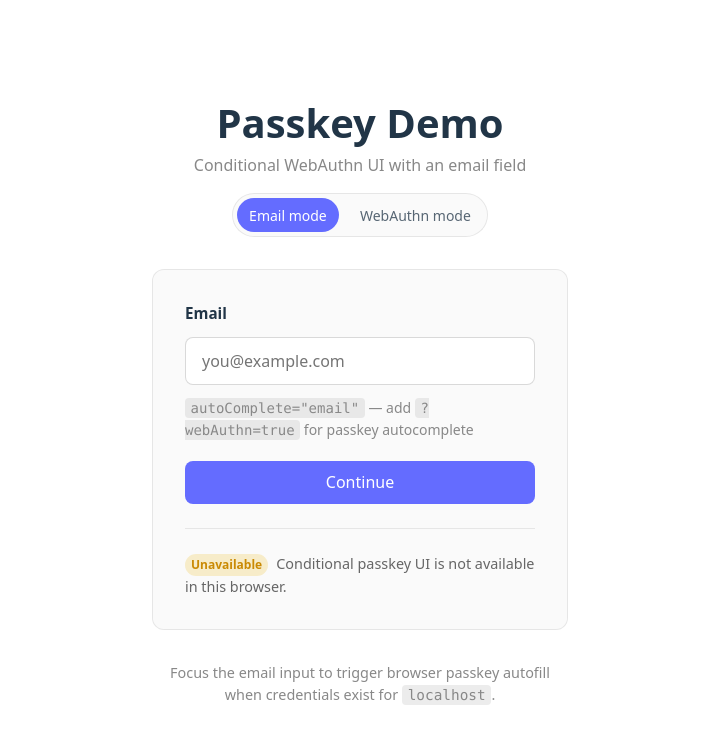
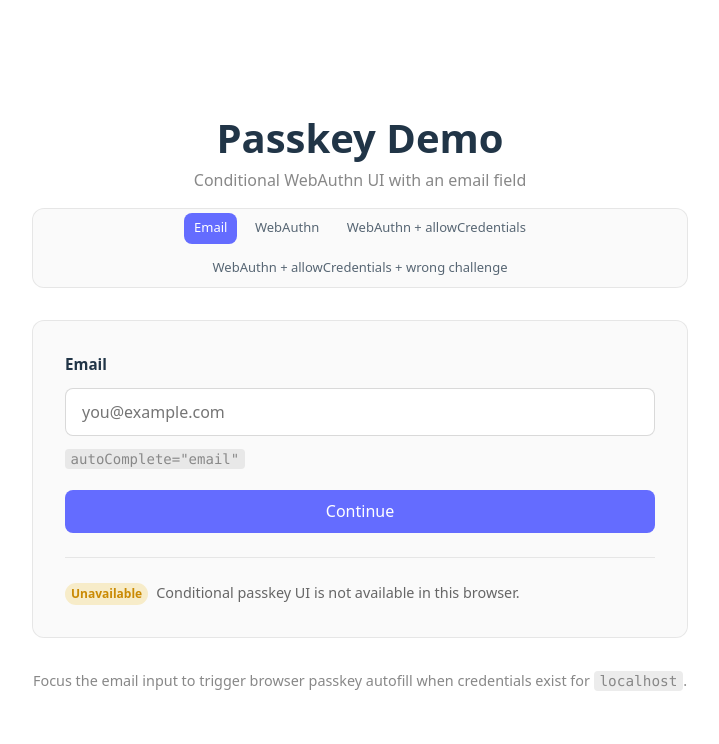
Before and after one commit to paulyangteam/passkey-demo, a React (Vite) app: page / in a window 1280 px wide. Shown: the top 744 px of the page, without its empty margins (280-999 px from the left). Built offline with nearby package versions, Linux system fonts and the light colour scheme.

Commit message:
fix: add more options

```diff
--- a/src/App.css
+++ b/src/App.css
@@ -1,5 +1,5 @@
 .app {
-  max-width: 480px;
+  max-width: 720px;
   margin: 0 auto;
   padding: 2rem;
   text-align: center;
@@ -23,12 +23,15 @@
 }
 
 .mode-nav {
-  display: inline-flex;
+  display: flex;
+  flex-wrap: wrap;
+  justify-content: center;
   gap: 0.5rem;
   padding: 0.25rem;
-  border-radius: 999px;
+  border-radius: 12px;
   border: 1px solid rgba(255, 255, 255, 0.12);
   background: rgba(255, 255, 255, 0.03);
+  max-width: 100%;
 }
 
 @media (prefers-color-scheme: light) {
@@ -40,13 +43,14 @@
 
 .mode-nav-link {
   display: inline-block;
-  padding: 0.45em 0.9em;
-  border-radius: 999px;
-  font-size: 0.875rem;
+  padding: 0.45em 0.75em;
+  border-radius: 8px;
+  font-size: 0.8125rem;
   font-weight: 500;
   text-decoration: none;
   color: inherit;
   opacity: 0.75;
+  text-align: center;
   transition:
     background-color 0.2s,
     opacity 0.2s;
@@ -61,10 +65,6 @@
   opacity: 1;
   background: #646cff;
   color: #fff;
-}
-
-.mode-nav-link.is-active:hover {
-  background: #535bf2;
 }
 
 .card {
--- a/src/App.tsx
+++ b/src/App.tsx
@@ -1,5 +1,55 @@
-import { useEffect, useState } from "react";
+import { useEffect, useMemo, useState } from "react";
 import "./App.css";
+
+type DemoMode =
+  | "email"
+  | "webauthn"
+  | "webauthn-allow-credentials"
+  | "webauthn-wrong-challenge";
+
+type ModeConfig = {
+  id: DemoMode;
+  label: string;
+  webAuthn: boolean;
+  allowCredentials: boolean;
+  wrongChallenge: boolean;
+};
+
+const MODES: ModeConfig[] = [
+  {
+    id: "email",
+    label: "Email",
+    webAuthn: false,
+    allowCredentials: false,
+    wrongChallenge: false,
+  },
+  {
+    id: "webauthn",
+    label: "WebAuthn",
+    webAuthn: true,
+    allowCredentials: false,
+    wrongChallenge: false,
+  },
+  {
+    id: "webauthn-allow-credentials",
+    label: "WebAuthn + allowCredentials",
+    webAuthn: true,
+    allowCredentials: true,
+    wrongChallenge: false,
+  },
+  {
+    id: "webauthn-wrong-challenge",
+    label: "WebAuthn + allowCredentials + wrong challenge",
+    webAuthn: true,
+    allowCredentials: true,
+    wrongChallenge: true,
+  },
+];
+
+const DEMO_CREDENTIAL_ID = Uint8Array.from(
+  atob("AQIDBAUGBwgJCgsMDQ4PEBESExQVFhcYGRobHB0eHyAh"),
+  (char) => char.charCodeAt(0),
+);
 
 function randomChallenge(): Uint8Array {
   const challenge = new Uint8Array(32);
@@ -7,24 +57,63 @@ function randomChallenge(): Uint8Array {
   return challenge;
 }
 
-function useWebAuthnParam(): boolean {
-  return new URLSearchParams(window.location.search).get("webAuthn") === "true";
+function parseDemoMode(search: string): DemoMode {
+  const params = new URLSearchParams(search);
+
+  if (params.get("webAuthn") !== "true") {
+    return "email";
+  }
+
+  if (
+    params.get("allowCredentials") === "true" &&
+    params.get("wrongChallenge") === "true"
+  ) {
+    return "webauthn-wrong-challenge";
+  }
+
+  if (params.get("allowCredentials") === "true") {
+    return "webauthn-allow-credentials";
+  }
+
+  return "webauthn";
 }
 
-function getModeUrl(webAuthn: boolean): string {
+function getModeUrl(mode: DemoMode): string {
+  const config = MODES.find((entry) => entry.id === mode) ?? MODES[0];
   const url = new URL(window.location.href);
 
-  if (webAuthn) {
+  url.searchParams.delete("webAuthn");
+  url.searchParams.delete("allowCredentials");
+  url.searchParams.delete("wrongChallenge");
+
+  if (config.webAuthn) {
     url.searchParams.set("webAuthn", "true");
-  } else {
-    url.searchParams.delete("webAuthn");
+  }
+
+  if (config.allowCredentials) {
+    url.searchParams.set("allowCredentials", "true");
+  }
+
+  if (config.wrongChallenge) {
+    url.searchParams.set("wrongChallenge", "true");
   }
 
   return `${url.pathname}${url.search}`;
 }
 
+function buildChallenge(wrongChallenge: boolean): BufferSource | string {
+  const challenge = randomChallenge();
+
+  if (wrongChallenge) {
+    return btoa(String.fromCharCode(...challenge));
+  }
+
+  return challenge;
+}
+
 function App() {
-  const webAuthnMode = useWebAuthnParam();
+  const mode = useMemo(() => parseDemoMode(window.location.search), []);
+  const modeConfig = MODES.find((entry) => entry.id === mode) ?? MODES[0];
   const [email, setEmail] = useState("");
   const [status, setStatus] = useState("Checking conditional passkey support…");
   const [conditionalAvailable, setConditionalAvailable] = useState<
@@ -61,13 +150,25 @@ function App() {
       );
 
       try {
+        const publicKey: PublicKeyCredentialRequestOptions = {
+          challenge: buildChallenge(modeConfig.wrongChallenge) as BufferSource,
+          rpId: window.location.hostname,
+          userVerification: "preferred",
+        };
+
+        if (modeConfig.allowCredentials) {
+          publicKey.allowCredentials = [
+            {
+              type: "public-key",
+              id: DEMO_CREDENTIAL_ID,
+              transports: ["internal", "hybrid"],
+            },
+          ];
+        }
+
         const credential = await navigator.credentials.get({
           mediation: "conditional",
-          publicKey: {
-            challenge: randomChallenge().buffer as BufferSource,
-            rpId: window.location.hostname,
-            userVerification: "preferred",
-          },
+          publicKey,
         });
 
         if (cancelled) return;
@@ -98,9 +199,9 @@ function App() {
     return () => {
       cancelled = true;
     };
-  }, []);
+  }, [modeConfig.allowCredentials, modeConfig.wrongChallenge]);
 
-  const autoComplete = webAuthnMode ? "webauthn" : "email";
+  const autoComplete = modeConfig.webAuthn ? "webauthn" : "email";
 
   return (
     <div className="app">
@@ -108,24 +209,18 @@ function App() {
         <h1>Passkey Demo</h1>
         <p className="tagline">Conditional WebAuthn UI with an email field</p>
         <nav className="mode-nav" aria-label="Autocomplete mode">
-          <a
-            href={getModeUrl(false)}
-            className={
-              webAuthnMode ? "mode-nav-link" : "mode-nav-link is-active"
-            }
-            aria-current={webAuthnMode ? undefined : "page"}
-          >
-            Email mode
-          </a>
-          <a
-            href={getModeUrl(true)}
-            className={
-              webAuthnMode ? "mode-nav-link is-active" : "mode-nav-link"
-            }
-            aria-current={webAuthnMode ? "page" : undefined}
-          >
-            WebAuthn mode
-          </a>
+          {MODES.map((entry) => (
+            <a
+              key={entry.id}
+              href={getModeUrl(entry.id)}
+              className={
+                mode === entry.id ? "mode-nav-link is-active" : "mode-nav-link"
+              }
+              aria-current={mode === entry.id ? "page" : undefined}
+            >
+              {entry.label}
+            </a>
+          ))}
         </nav>
       </header>
 
@@ -150,15 +245,16 @@ function App() {
 
           <p className="hint">
             <code>autoComplete=&quot;{autoComplete}&quot;</code>
-            {webAuthnMode ? (
+            {modeConfig.allowCredentials && (
               <>
                 {" "}
-                — enabled via <code>?webAuthn=true</code>
+                · <code>allowCredentials</code> with demo credential ID
               </>
-            ) : (
+            )}
+            {modeConfig.wrongChallenge && (
               <>
                 {" "}
-                — add <code>?webAuthn=true</code> for passkey autocomplete
+                · challenge passed as base64 <code>string</code> (invalid)
               </>
             )}
           </p>
```
